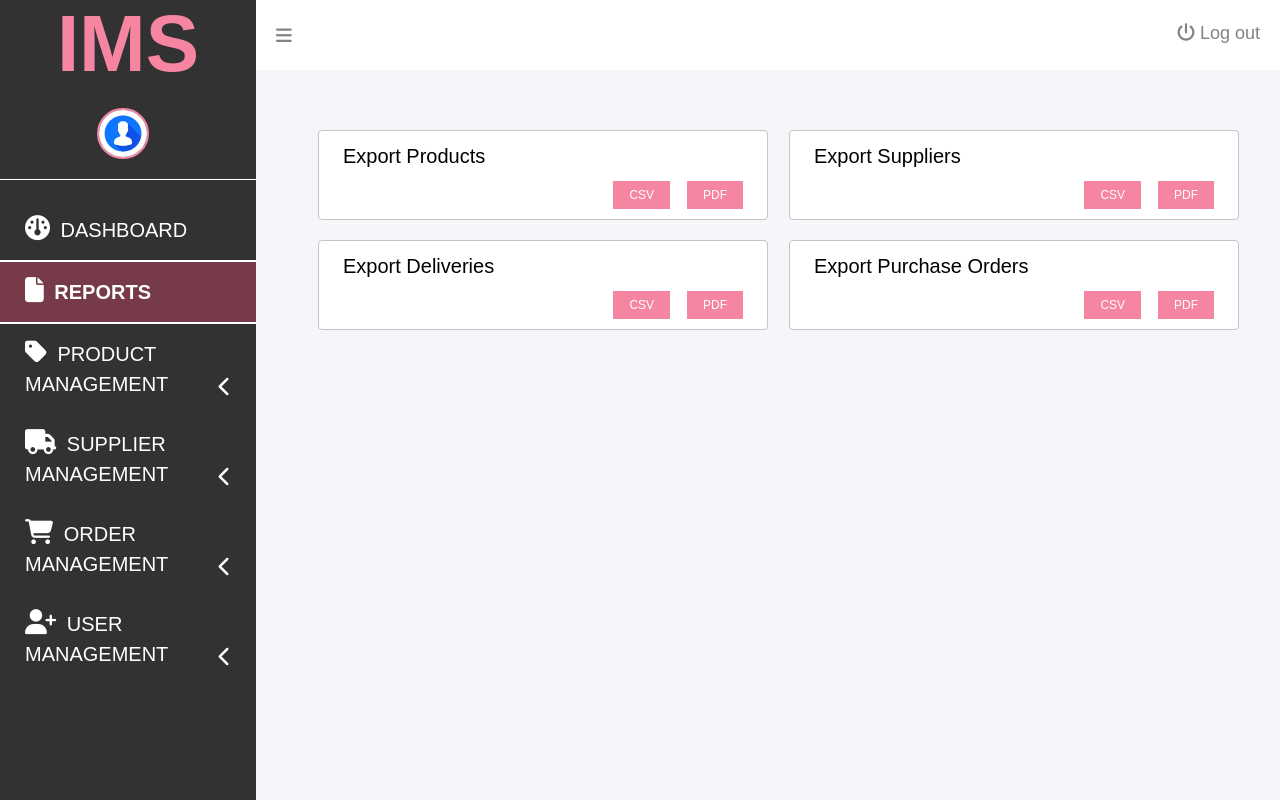
After one commit to rklee13/InventoryManagementSystemTest, a PHP site: page /report.php in a window 1280 px wide. The commit adds this page. Run offline with PHP 8.4, Linux system fonts and the light colour scheme; the visitor is signed in with stand-in values (Sample User, id 1); data that the repository does not hold is empty; some libraries are stand-ins or nearby versions.

Commit message:
Add Reports menu
Add Reports to sidebar
Add report_csv to export in excel
Fetch suppliers and products info and export to csv

```diff
--- a/partials/app-sidebar.php
+++ b/partials/app-sidebar.php
@@ -11,7 +11,10 @@ $user = $_SESSION['user'];
         <ul class="dashboardMenuLists">
             <!-- class="activeMenu" -->
             <li class="listMainMenuItem">
-                <a href="./dashboard.php"><i class="fa-solid fa-gauge"></i><span class="menuText">Dashboard</span></a>
+                <a href="./dashboard.php"><i class="fa-solid fa-gauge"></i><span class="menuText"> Dashboard</span></a>
+            </li>
+            <li class="listMainMenuItem">
+                <a href="./report.php"><i class="fa-solid fa-file"></i><span class="menuText"> Reports</span></a>
             </li>
             <li class="listMainMenuItem">
                 <a href="javascript:void(0)" class="showHideSubMenu">
--- /dev/null
+++ b/report.php
@@ -0,0 +1,69 @@
+<?php
+// Start the session
+session_start();
+
+if (!isset($_SESSION['user']))
+    header("location:login.php");
+
+$user = $_SESSION['user'];
+?>
+
+<!DOCTYPE html>
+<html>
+
+<head>
+    <title>Dashboard - Inventory Management System</title>
+    <link rel="stylesheet" href="stylesheet/dashboard.css" />
+    <script src="https://kit.fontawesome.com/3a3f98ed32.js" crossorigin="anonymous"></script>
+</head>
+
+<body>
+    <div id="dashboardContainer">
+        <!-- Sidebar -->
+        <?php include 'partials/app-sidebar.php' ?>
+        <div class="dashboardContentContainer" id="dashboardContentContainer">
+            <!-- Top Navigator bars -->
+            <?php include 'partials/app-topnav.php' ?>
+            <div class="dashboardContent">
+                <div class="reportsContainer">
+                    <div class="reportType">
+                        <p>Export Products</p>
+                        <div class="alignRight">
+                            <a class="reportExportButton" href="database/report_csv.php?report=products">CSV</a>
+                            <a class="reportExportButton" href="database/report_pdf.php">PDF</a>
+                        </div>
+                    </div>
+                    <div class="reportType">
+                        <p>Export Suppliers</p>
+                        <div class="alignRight">
+                            <a class="reportExportButton" href="database/report_csv.php?report=suppliers">CSV</a>
+                            <a class="reportExportButton" href="database/report_pdf.php">PDF</a>
+                        </div>
+                    </div>
+                </div>
+                <div class="reportsContainer">
+                    <div class="reportType">
+                        <p>Export Deliveries</p>
+                        <div class="alignRight">
+                            <a class="reportExportButton" href="database/report_csv.php?report=deliveries">CSV</a>
+                            <a class="reportExportButton" href="database/report_pdf.php">PDF</a>
+                        </div>
+                    </div>
+                    <div class="reportType">
+                        <p>Export Purchase Orders</p>
+                        <div class="alignRight">
+                            <a class="reportExportButton" href="database/report_csv.php?report=orders">CSV</a>
+                            <a class="reportExportButton" href="database/report_pdf.php">PDF</a>
+                        </div>
+                    </div>
+                </div>
+            </div>
+        </div>
+    </div>
+
+    <script src="scripts/script.js"></script>
+    <script>
+    </script>
+</body>
+
+</html>
--- a/stylesheet/dashboard.css
+++ b/stylesheet/dashboard.css
@@ -190,18 +190,18 @@ div.dashboardSidebar {
       }
     }
 
+    .subMenuActive {
+      font-weight: bold;
+      border-top: 2px solid white;
+      border-bottom: 2px solid white;
+      background-color: #763a49;
+    }
+
     ul.subMenus {
       list-style: none;
       background-color: #c26a80;
       padding-left: 0px;
       display: none;
-
-      .subMenuActive {
-        font-weight: bold;
-        border-top: 2px solid white;
-        border-bottom: 2px solid white;
-        background-color: #763a49;
-      }
 
       a.subMenuLink {
         padding-top: 10px;
@@ -535,6 +535,7 @@ td {
     border: 1px solid #FF5722;
     background: none;
   }
+
   .deliveryHistoryButton:hover {
     background: #FF5722;
     color: #fff;
@@ -560,3 +561,48 @@ td {
   font-size: 14px;
   padding: 10px 20px;
 }
+
+.reportsContainer {
+  display: flex;
+  justify-content: flex-start;
+  padding: 10px 31px;
+
+  .reportType {
+    border: 1px solid #c2c6c2;
+    padding: 10px 24px;
+    border-radius: 4px;
+    background: white;
+    font-size: 14px;
+    margin-left: 21px;
+    width: 100%;
+
+    p {
+      font-weight: 200;
+      font-size: 20px;
+      margin-bottom: 10px;
+    }
+  }
+
+  .reportType:hover {
+    background: #763a49;
+    color: #fff;
+  }
+
+  .reportExportButton {
+    padding: 4px 15px;
+    display: inline-block;
+    text-decoration: none;
+    text-transform: uppercase;
+    background: #f685a1;
+    color: white;
+    margin-left: 13px;
+    font-size: 12px;
+    border: 1px solid transparent;
+  }
+
+  .reportExportButton:hover {
+    border: 1px solid #f685a1;
+    background: #fff;
+    color: #f685a1;
+  }
+}
```
Also changed, not shown: database/report_csv.php (added, +73 -0 lines).
